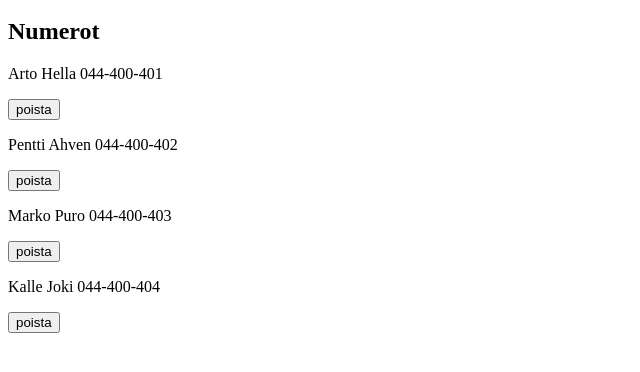
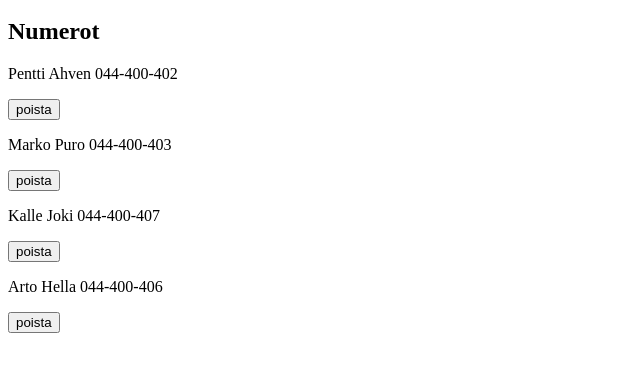
Before and after one commit to klaevv/fullstackopen2019, a React (Create React App) app in the folder week2/puhelinluettelo/: page / in a window 1280 px wide. Shown: the part 212-584 px from the top of the page, without its empty margins (0-640 px from the left). Built offline with nearby package versions, Linux system fonts and the light colour scheme; data requests are answered from the project's data file.

Commit message:
Week 2 part d

```diff
--- a/week2/puhelinluettelo/db.json
+++ b/week2/puhelinluettelo/db.json
@@ -1,10 +1,5 @@
 {
   "persons": [
-    {
-      "name": "Arto Hella",
-      "number": "044-400-401",
-      "id": 1
-    },
     {
       "name": "Pentti Ahven",
       "number": "044-400-402",
@@ -17,8 +12,13 @@
     },
     {
       "name": "Kalle Joki",
-      "number": "044-400-404",
+      "number": "044-400-407",
       "id": 4
+    },
+    {
+      "name": "Arto Hella",
+      "number": "044-400-406",
+      "id": 5
     }
   ]
 }
--- a/week2/puhelinluettelo/src/App.js
+++ b/week2/puhelinluettelo/src/App.js
@@ -21,34 +21,46 @@ const App = () => {
 
   const addPerson = (event) => {
     event.preventDefault()
-    const names = persons.map(person => person.name)
-    if (names.includes(newName)) {
-      alert(`${newName} on jo luettelossa`)
-    }
-    else {
     const person = {
       name: newName,
       number: newNumber
     }
+    const names = persons.map(person => person.name)
+    const duplicate = persons.filter(person => person.name === newName)
+    if (names.includes(newName)) {
+      if (window.confirm(`${newName} on jo luettelossa, korvataanko numero?`)) {
+        personsService
+        .update(duplicate[0].id, person)
+        .then((response) => {
+          console.log(response)
+          const newList = persons.filter(person => person.id !== duplicate[0].id)
+          setPersons(newList.concat({ ...person, id: response.data.id }))
+          setNewName('')
+          setNewNumber('')
+        })
+      }
+    }
+    else {
       personsService
         .create(person)
         .then(response => {
           console.log(response)
           setPersons(persons.concat({ ...person, id: response.data.id }))
-          console.log('person: ', person)
           setNewName('')
           setNewNumber('')
         })
     }
   }
 
-  const removePerson = (id) => {
+  const removePerson = (id, name) => {
+    if (window.confirm(`Poistetaanko ${name} luettelosta?`)) {
       personsService
         .remove(id)
         .then((response) => {
           console.log(response)
           setPersons(persons.filter(person => person.id !== id))
         })
+    }
   }
 
   const handleNameChange = (event) => {
@@ -86,7 +98,7 @@ const App = () => {
           key={person.id}
           name={person.name}
           number={person.number}
-          onClick={() => removePerson(person.id)}
+          onClick={() => removePerson(person.id, person.name)}
         />)}
     </div>
   )
```
Lines whose indentation alone changed are shown as unchanged.
